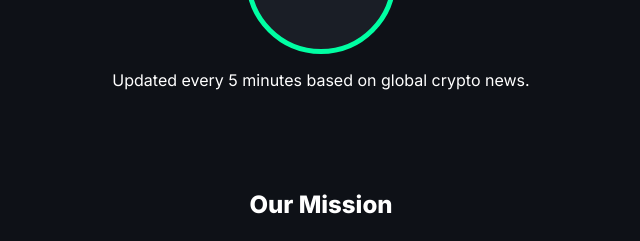
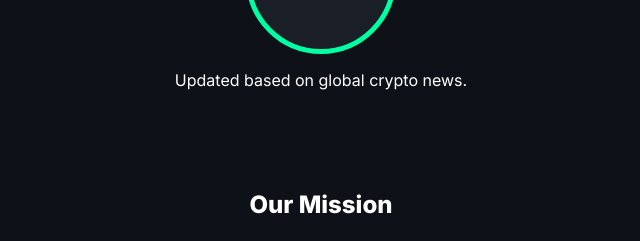
Before and after one commit to Alex-eco/BlackBitSwan, a plain HTML site: page frontend/index.html in a window 1280 px wide. Shown: the part 559-800 px from the top of the page, without its empty margins (319-959 px from the left). Drawn offline with Linux system fonts and the light colour scheme; no server answers.

Commit message:
Update index.html

```diff
--- a/frontend/index.html
+++ b/frontend/index.html
@@ -24,7 +24,7 @@
     <div class="mood-circle">
       <span id="mood-value">--%</span>
     </div>
-    <p class="mood-desc">Updated every 5 minutes based on global crypto news.</p>
+    <p class="mood-desc">Updated based on global crypto news.</p>
   </section>
 
   <section class="mission-section">
```
